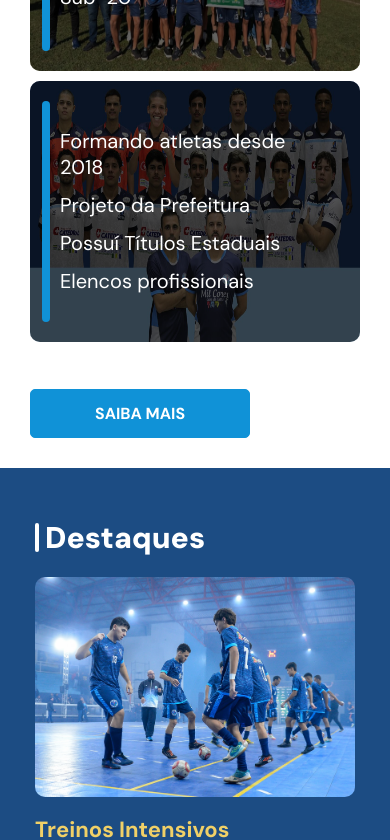
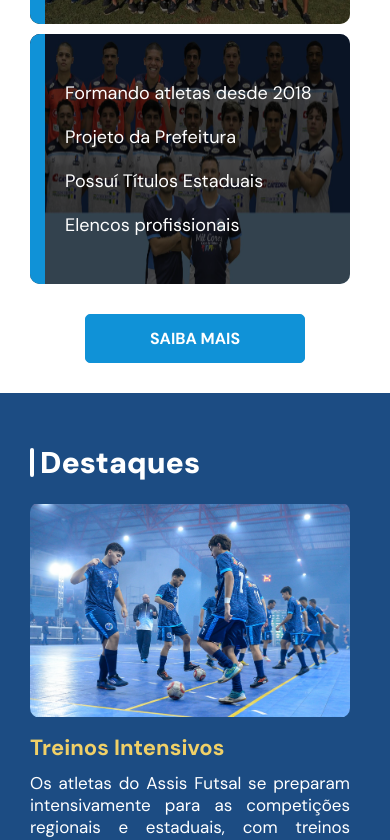
Before and after one commit to DarioKlein/assis-futsal, a plain HTML site: page pages/inicio/inicio.html in a window 390 px wide. Shown: the part 800-1640 px from the top of the page. Drawn offline with Linux system fonts and the light colour scheme.

Commit message:
correção de todos os bugs de responsividade do destaque

```diff
--- a/pages/inicio/inicio.css
+++ b/pages/inicio/inicio.css
@@ -5,8 +5,8 @@
   display: flex;
   align-items: center;
   justify-content: space-between;
-  padding: 3rem 8rem;
-  height: 80vh;
+  padding: 5rem 8rem;
+  padding-top: 10rem;
   flex-wrap: wrap;
 }
 
@@ -51,7 +51,6 @@
 }
 
 .description {
-  flex: 0 1 0;
   display: flex;
   flex-direction: column;
   justify-content: flex-start;
@@ -82,6 +81,8 @@
 .description-img-container {
   width: 24vw;
   height: 25vh;
+  min-height: 20rem;
+  max-height: 25rem;
   border-radius: 1rem;
   position: relative;
 }
@@ -91,7 +92,7 @@
   flex-direction: column;
   justify-content: center;
   position: absolute;
-  padding: 3rem;
+  padding: 3rem 3.5rem;
   gap: 1.2rem;
   width: 100%;
   height: 100%;
@@ -111,10 +112,11 @@
 .description-img-container-content::before {
   content: '';
   position: absolute;
-  height: calc(100% - 8rem);
-  width: 0.75rem;
-  left: 1.2rem;
-  border-radius: 1rem;
+  height: 100%;
+  width: 1.5rem;
+  left: 0;
+  border-top-left-radius: 1rem;
+  border-bottom-left-radius: 1rem;
   background-color: var(--cor-secundaria);
 }
 
@@ -127,7 +129,6 @@
 .button-container {
   display: flex;
   justify-content: center;
-  margin-top: -3rem;
   margin-bottom: 3rem;
 }
 
@@ -152,15 +153,18 @@
   align-items: center;
   background-color: var(--cor-primaria);
   color: rgb(255, 255, 255);
-  height: 100vh;
+  height: 85rem;
+  min-height: 80rem;
 }
 
 .card-container {
   display: flex;
   flex-direction: column;
-  padding: 0 5rem;
+  padding: 4rem 5rem;
   gap: 2rem;
-  width: 60vw;
+  width: 60%;
+  height: 100%;
+  justify-content: center;
 }
 
 .card-container-title {
@@ -221,7 +225,7 @@
 
 .side-img {
   display: flex;
-  width: 40vw;
+  width: 40%;
   height: 100%;
   position: relative;
 }
@@ -233,34 +237,45 @@
   border-bottom-left-radius: 3rem;
 }
 
-.side-img::before {
-  content: 'PARTICIPE';
+.side-phrase {
   position: absolute;
+  height: 100%;
+  width: 14rem;
+  top: 0;
+  right: 0;
   display: flex;
   justify-content: center;
   align-items: center;
+  z-index: 1;
+  background-color: var(--cor-primaria);
+  font-size: 6.75rem;
   writing-mode: vertical-rl;
   text-orientation: upright;
-  color: white;
+  font-family: 'Montserrat', sans-serif;
   font-weight: bold;
-  letter-spacing: 2rem;
-  font-family: 'Montserrat', sans-serif;
-  font-size: clamp(3rem, 5rem, 5rem);
-  background-color: var(--cor-primaria);
-  width: 12rem;
-  height: 100%;
-  right: 0;
   padding-right: 0.5rem;
-  border-top-left-radius: 3rem;
-  border-bottom-left-radius: 3rem;
+  gap: 0.5rem;
+  border-top-left-radius: 2rem;
+  border-bottom-left-radius: 2rem;
+  text-shadow: -0.6rem 0.4rem 0.2rem var(--cor-secundaria);
+}
+
+@keyframes textAnimation {
+  0% {
+    transform: scale(1);
+  }
+  50% {
+    transform: scale(1.2);
+  }
+  100% {
+    transform: scale(1);
+  }
+}
+.side-phrase > span {
+  animation: textAnimation ease-in-out 4s infinite;
 }
 
 @media (max-width: 1800px) {
-  .main-content {
-    padding: 3rem 6rem;
-    height: 75vh;
-  }
-
   .call-to-action > h2 {
     margin-left: 37.5rem;
     font-size: 7rem;
@@ -279,8 +294,7 @@
 
 @media (max-width: 1600px) {
   .main-content {
-    padding: 0 4rem;
-    height: 70vh;
+    padding-top: 5rem;
   }
 
   .call-to-action > h2 {
@@ -305,8 +319,8 @@
 
 @media (max-width: 1400px) {
   .main-content {
-    padding: 0 4rem;
-    height: 70vh;
+    padding-left: 3rem;
+    padding-right: 3rem;
   }
 
   .call-to-action > h2 {
@@ -323,22 +337,9 @@
     width: 45rem;
     height: 45rem;
   }
-
-  .description-img-container {
-    width: 23vw;
-    height: 24vh;
-  }
-
-  .description-img-container-content::before {
-    height: calc(100% - 4rem);
-  }
 }
 
 @media (max-width: 1300px) {
-  .highlights {
-    height: 80vh;
-  }
-
   .card-content > p {
     font-size: 1.4rem;
   }
@@ -356,17 +357,37 @@
     letter-spacing: 1.2rem;
     font-size: 4.5rem;
   }
+
+  .highlights {
+    height: 65rem;
+    min-height: 65rem;
+  }
+
+  .side-phrase {
+    font-size: 5rem;
+    gap: 0.5rem;
+    width: 10rem;
+  }
 }
 
 @media (max-width: 1200px) {
   .main-content {
-    height: 115vh;
-    padding: 1.5rem 7rem;
+    padding-left: 10rem;
+    padding-right: 10rem;
   }
 
   .description {
     display: flex;
     flex-direction: row;
+    width: 100vw;
+  }
+
+  .main-content {
+    padding-bottom: 3rem;
+  }
+
+  .description-container {
+    margin-top: 6rem;
   }
 
   .call-to-action {
@@ -380,30 +401,34 @@
     width: 52rem;
   }
 
+  .img-container {
+    width: 34rem;
+  }
+
   .img-container > img {
     width: 41rem;
   }
 
   .button-container {
     justify-content: start;
-    padding-left: 7rem;
+    padding-left: 10rem;
   }
 
   .description-img-container {
-    width: 33vw;
-    height: 24vh;
+    width: 40%;
+    min-width: 30rem;
+    height: 27rem;
   }
 }
 
 @media (max-width: 1000px) {
-  .main-content {
-    height: 100vh;
-    padding: 1.5rem 3rem;
-  }
-
   .description {
     display: flex;
     flex-direction: row;
+  }
+
+  .description-container {
+    margin-top: 4rem;
   }
 
   .call-to-action {
@@ -421,25 +446,12 @@
     width: 30rem;
   }
 
-  .button-container {
-    padding-left: 3rem;
-  }
-
-  .description-img-container {
-    width: 40vw;
-    height: 25vh;
-  }
-
   .img-container {
     width: 30rem;
   }
 
   .card-container {
     padding: 0 2.5rem;
-  }
-
-  .highlights {
-    height: 67vh;
   }
 
   .card-content > p {
@@ -456,7 +468,7 @@
 
   .card-img > img {
     width: 17rem;
-    height: 10rem;
+    height: 11rem;
   }
 
   .side-img::before {
@@ -464,18 +476,45 @@
     font-size: 3.5rem;
     width: 8rem;
   }
+
+  .highlights {
+    height: 53rem;
+    min-height: 53rem;
+  }
+
+  .side-phrase {
+    font-size: 4rem;
+    width: 8rem;
+  }
+}
+
+@media (max-width: 900px) {
+  .main-content {
+    padding-left: 3rem;
+    padding-right: 3rem;
+  }
+
+  .description-img-container {
+    width: 46%;
+  }
+
+  .button-container {
+    padding-left: 3rem;
+  }
 }
 
 @media (max-width: 768px) {
   .main-content {
-    padding: 0 3rem;
+    padding: 3rem;
     padding-top: 6rem;
-    height: 125vh;
+    padding-left: 4rem;
+    padding-right: 4rem;
   }
 
   .call-to-action {
     width: 100%;
     height: 49rem;
+    margin-top: 5rem;
   }
 
   .call-to-action > h2 {
@@ -489,13 +528,8 @@
     display: none;
   }
 
-  .description-container {
-    margin-top: -22rem;
-  }
-
-  .description-img-container {
-    width: 44vw;
-    height: 27vh;
+  .description-img-container-content > p {
+    font-size: 2.2rem;
   }
 
   .description {
@@ -503,22 +537,22 @@
   }
 
   .button-container {
-    padding-left: 3rem;
+    padding-left: 4rem;
   }
 
   .highlights {
     flex-direction: column;
     height: auto;
-    padding: 0 1rem;
   }
 
   .card-container {
     margin: 5rem 0;
     width: 100%;
+    padding: 0 4rem;
   }
 
   .card-content > h2 {
-    font-size: 2.2rem;
+    font-size: 2.5rem;
   }
 
   .card-content > p {
@@ -533,25 +567,37 @@
   .side-img {
     display: none;
   }
+
+  .description {
+    width: 100%;
+  }
+
+  .description-img-container {
+    width: 100%;
+    height: 30rem;
+    max-height: 30rem;
+  }
+
+  .description-img-container-content {
+    gap: 2rem;
+  }
 }
 
 @media (max-width: 600px) {
   .main-content {
-    padding: 0 3rem;
-    height: 148vh;
-  }
-
-  .description-img-container {
-    width: 100%;
-    height: 31vh;
+    padding-left: 3rem;
   }
 
   .call-to-action {
     height: 37rem;
   }
 
+  .description-img-container {
+    height: 25rem;
+  }
+
   .description-img-container-content > p {
-    font-size: 2rem;
+    font-size: 1.8rem;
   }
 
   .call-to-action > h2 {
@@ -559,22 +605,8 @@
     width: 100%;
   }
 
-  .description-container {
-    margin-top: -35rem;
-  }
-
-  .button-container {
-    margin-top: -6rem;
-  }
-
-  .card {
-    flex-wrap: wrap;
-    gap: 1.5rem;
-  }
-
   .card-content > p {
     font-size: 1.2rem;
-    width: 23rem;
   }
 
   .card-img > img {
@@ -585,12 +617,29 @@
   .card-content > h2 {
     font-size: 1.7rem;
   }
+
+  .button-container {
+    padding-left: 0;
+    justify-content: center;
+  }
+
+  .card-container {
+    padding: 0 3rem;
+  }
 }
 
 @media (max-width: 500px) {
   .card-img > img {
-    width: calc(100vw - 7rem);
-    height: 22rem;
+    width: 100%;
+    min-width: 100%;
+    height: 100%;
+    object-fit: contain;
+  }
+
+  .card {
+    flex-wrap: wrap;
+    gap: 1.5rem;
+    width: 100%;
   }
 
   .card-content > h2 {
@@ -606,5 +655,10 @@
 
   .card:last-child > .card-content > p {
     border-bottom: 0 solid #fff;
+    padding-bottom: 0;
+  }
+
+  .card-container {
+    padding-right: 4rem;
   }
 }
--- a/pages/inicio/inicio.html
+++ b/pages/inicio/inicio.html
@@ -87,6 +87,7 @@
         </div>
         <div class="side-img">
           <img src="../../assets/images/highlights-side-img.webp" alt="" />
+          <div class="side-phrase"></div>
         </div>
       </section>
     </main>
--- a/pages/inicio/inicio.js
+++ b/pages/inicio/inicio.js
@@ -1,30 +1,36 @@
-document.addEventListener("DOMContentLoaded", () => {
+document.addEventListener('DOMContentLoaded', () => {
   const loadComponents = async () => {
-    const elements = document.querySelectorAll("[data-include]");
+    const elements = document.querySelectorAll('[data-include]')
+
+    const palavra = 'PARTICIPE'
 
     for (const el of elements) {
-      const file = el.getAttribute("data-include");
+      const file = el.getAttribute('data-include')
 
       try {
-        const response = await fetch(file);
-        if (!response.ok) throw new Error(`Não foi possível carregar: ${file}`);
+        const response = await fetch(file)
+        if (!response.ok) throw new Error(`Não foi possível carregar: ${file}`)
 
-        const html = await response.text();
-        el.innerHTML = html;
+        const html = await response.text()
+        el.innerHTML = html
 
-        const scriptPath = el.getAttribute("data-script");
+        const scriptPath = el.getAttribute('data-script')
         if (scriptPath) {
-          const newScript = document.createElement("script");
-          newScript.src = scriptPath;
+          const newScript = document.createElement('script')
+          newScript.src = scriptPath
 
-          document.body.appendChild(newScript);
+          document.body.appendChild(newScript)
         }
       } catch (error) {
-        console.error("Erro ao carregar componente:", error);
-        el.innerHTML = `<p style="color:red;">Erro ao carregar ${file}</p>`;
+        console.error('Erro ao carregar componente:', error)
+        el.innerHTML = `<p style="color:red;">Erro ao carregar ${file}</p>`
       }
     }
-  };
 
-  loadComponents();
-});
+    palavra.split('').forEach(letra => {
+      document.querySelector('.side-phrase').innerHTML += `<span>${letra}</span>`
+    })
+  }
+
+  loadComponents()
+})
```
